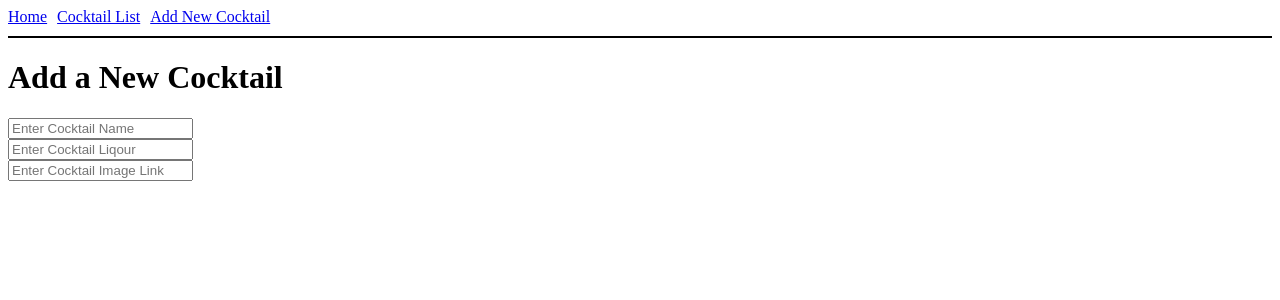
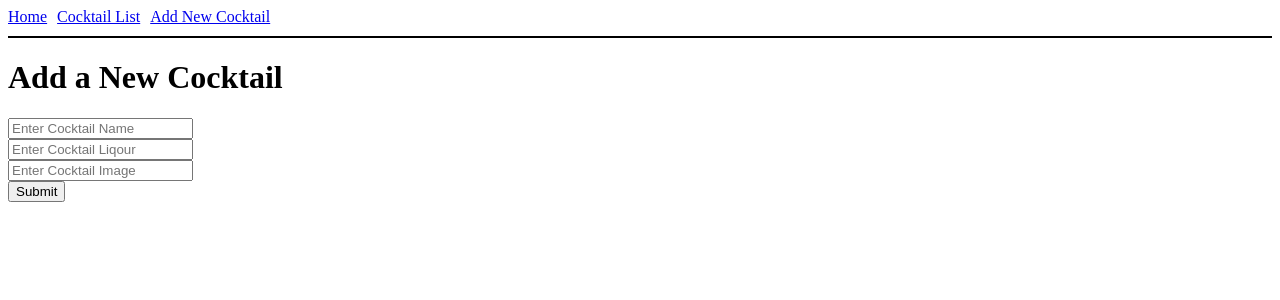
Before and after one commit to ryanrizeq/phase-2-project, a React (Create React App) app: page /new in a window 1280 px wide. Shown: the top 300 px of the page. Built offline with nearby package versions, Linux system fonts and the light colour scheme; no server answers.

Commit message:
built out form

```diff
--- a/src/components/Form.js
+++ b/src/components/Form.js
@@ -20,7 +20,13 @@ function CocktailForm () {
                 <input
                     type="text"
                     name="Cocktail Image Link"
-                    placeholder="Enter Cocktail Image Link"
+                    placeholder="Enter Cocktail Image"
+                />
+                <br />
+                <input
+                    type="submit"
+                    name="Submit New Cocktail"
+                    placeholder="Submit"
                 />
             </form>
         </div>
--- a/src/index.css
+++ b/src/index.css
@@ -2,3 +2,7 @@
     height: 150px;
     width: 150px;
 }
+
+.form {
+    width: 150%
+}
```
